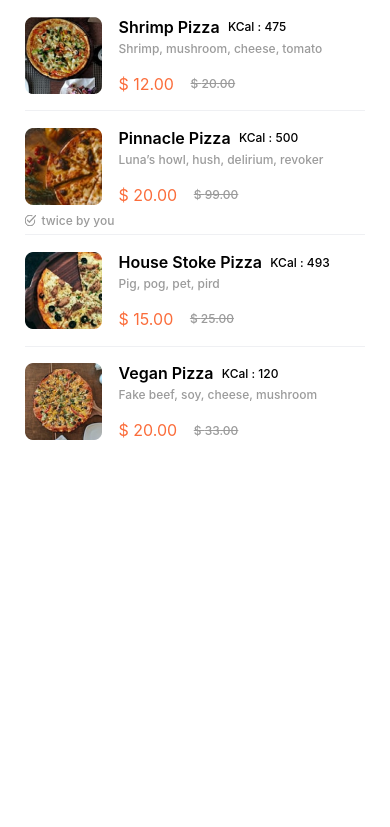
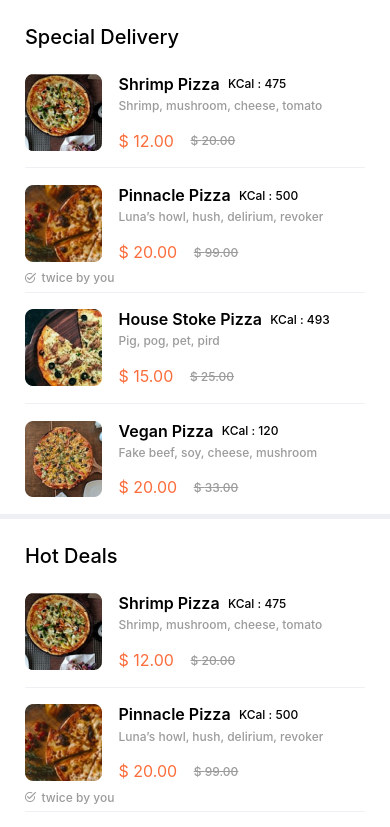
Before and after one commit to talenguyen/rn01-homework-03, a React Native app: screen / in a window 390 px wide. Shown: the top 827 px of the page. Built offline with nearby package versions, Linux system fonts and the light colour scheme.

Commit message:
section list

```diff
--- a/App.js
+++ b/App.js
@@ -13,7 +13,8 @@ import {
   StyleSheet,
   useColorScheme,
   View,
-  FlatList,
+  Text,
+  SectionList,
 } from 'react-native';
 
 import Item from './src/components/item';
@@ -30,6 +31,10 @@ const Images = {
 
 const DATA = [
   {
+    title: 'Special Delivery',
+    data: [
+      {
+        id: 1,
         image: Images.shrimpPizza,
         name: 'Shrimp Pizza',
         kCal: 475,
@@ -39,6 +44,7 @@ const DATA = [
         isChecked: false,
       },
       {
+        id: 2,
         image: Images.pinnaclePizza,
         name: 'Pinnacle Pizza',
         kCal: 500,
@@ -48,6 +54,7 @@ const DATA = [
         isChecked: true,
       },
       {
+        id: 3,
         image: Images.houseStokePizza,
         name: 'House Stoke Pizza',
         kCal: 493,
@@ -57,6 +64,7 @@ const DATA = [
         isChecked: false,
       },
       {
+        id: 4,
         image: Images.veganPizza,
         name: 'Vegan Pizza',
         kCal: 120,
@@ -65,12 +73,58 @@ const DATA = [
         listingPrice: 33,
         isChecked: false,
       },
+    ],
+  },
+  {
+    title: 'Hot Deals',
+    data: [
+      {
+        id: 5,
+        image: Images.shrimpPizza,
+        name: 'Shrimp Pizza',
+        kCal: 475,
+        description: 'Shrimp, mushroom, cheese, tomato',
+        price: 12,
+        listingPrice: 20,
+        isChecked: false,
+      },
+      {
+        id: 6,
+        image: Images.pinnaclePizza,
+        name: 'Pinnacle Pizza',
+        kCal: 500,
+        description: 'Luna’s howl, hush, delirium, revoker',
+        price: 20,
+        listingPrice: 99,
+        isChecked: true,
+      },
+      {
+        id: 7,
+        image: Images.houseStokePizza,
+        name: 'House Stoke Pizza',
+        kCal: 493,
+        description: 'Pig, pog, pet, pird',
+        price: 15,
+        listingPrice: 25,
+        isChecked: false,
+      },
+      {
+        id: 8,
+        image: Images.veganPizza,
+        name: 'Vegan Pizza',
+        kCal: 120,
+        description: 'Fake beef, soy, cheese, mushroom',
+        price: 20,
+        listingPrice: 33,
+        isChecked: false,
+      },
+    ],
+  },
 ];
 
 const App = () => {
   const isDarkMode = useColorScheme() === 'dark';
 
-  const itemSeparator = () => <View style={styles.divider} />;
   const renderItem = ({item}) => {
     const {image, name, kCal, description, price, listingPrice, isChecked} =
       item;
@@ -99,19 +153,26 @@ const App = () => {
     }
   };
 
-  const keyExtractor = item => item.name;
+  const keyExtractor = item => item.id;
+
+  const itemSeparator = () => <View style={styles.separator} />;
+  const renderSectionFooter = () => {
+    return <View style={styles.sectionFooter} />;
+  };
+  const renderSectionHeader = ({section: {title}}) => (
+    <Text style={styles.header}>{title}</Text>
+  );
 
   return (
     <SafeAreaView>
       <StatusBar barStyle={isDarkMode ? 'light-content' : 'dark-content'} />
-      <FlatList
-        style={styles.itemListContainer}
-        data={DATA}
-        //data defined in constructor
+      <SectionList
+        sections={DATA}
+        keyExtractor={keyExtractor}
+        renderItem={renderItem}
         ItemSeparatorComponent={itemSeparator}
-        //Item Separator View
-        renderItem={renderItem}
-        keyExtractor={keyExtractor}
+        renderSectionHeader={renderSectionHeader}
+        renderSectionFooter={renderSectionFooter}
       />
     </SafeAreaView>
   );
@@ -121,11 +182,23 @@ const styles = StyleSheet.create({
   itemListContainer: {
     backgroundColor: '#FFF',
   },
-  divider: {
+  separator: {
     backgroundColor: '#EFF0F3',
     height: getVerticalSize(1),
     marginHorizontal: getHorizontalSize(24),
   },
+  sectionFooter: {
+    backgroundColor: '#EFF0F3',
+    height: getVerticalSize(5),
+  },
+  header: {
+    backgroundColor: '#FFF',
+    fontSize: 20,
+    fontWeight: '500',
+    paddingHorizontal: getHorizontalSize(24),
+    paddingTop: getVerticalSize(24),
+    paddingBottom: getVerticalSize(8),
+  },
 });
 
 export default App;
```
Lines whose indentation alone changed are shown as unchanged.
